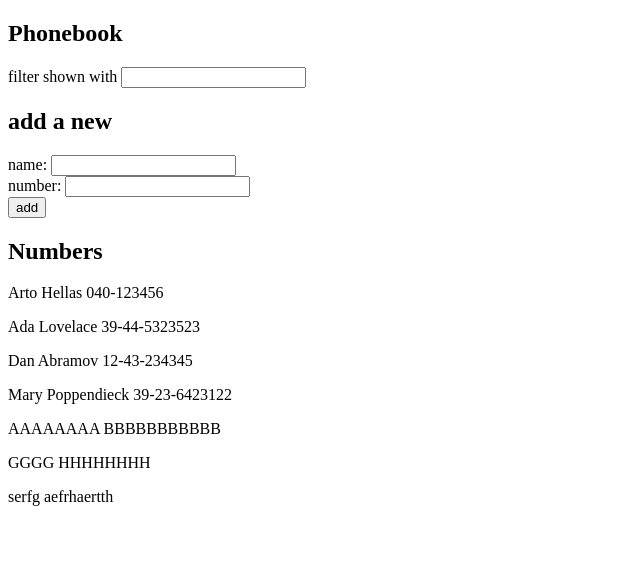
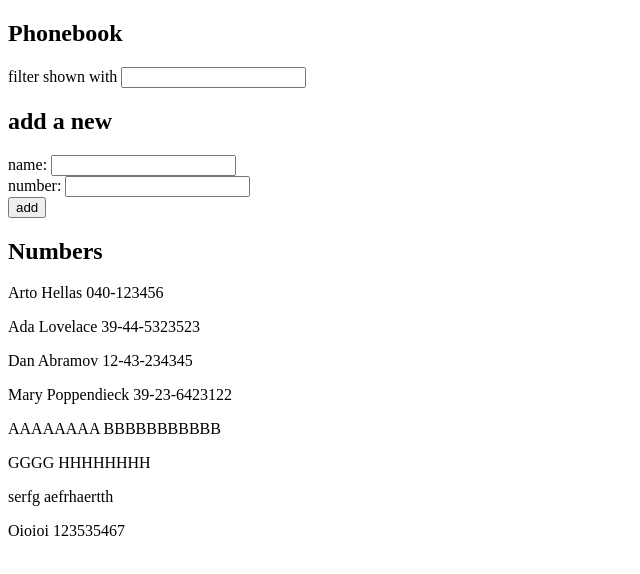
Before and after one commit to AndreDutraDCC/FullStackOpen, a React (Vite) app in the folder part2/phonebook/: page / in a window 1280 px wide. Shown: the top 574 px of the page, without its empty margins (0-640 px from the left). Built offline with nearby package versions, Linux system fonts and the light colour scheme; data requests are answered from the project's data file.

Commit message:
Exercise 2.13 completed

```diff
--- a/part2/phonebook/db.json
+++ b/part2/phonebook/db.json
@@ -34,6 +34,11 @@
       "id": "ee97",
       "name": "serfg",
       "number": "aefrhaertth"
+    },
+    {
+      "id": "0670",
+      "name": "Oioioi",
+      "number": "123535467"
     }
   ]
 }
--- a/part2/phonebook/src/App.jsx
+++ b/part2/phonebook/src/App.jsx
@@ -1,5 +1,5 @@
 import { useState, useEffect } from 'react'
-import axios from 'axios'
+import personService from './services/persons'
 
 const Persons = ({persons}) => (
   <div>
@@ -34,10 +34,9 @@
   const [nameQuerry, setNameQuerry] = useState('')
 
   useEffect(() => {
-    axios
-      .get('http://localhost:3001/persons')
-      .then(response => {
-        setPersons(response.data)
+    personService.getAll()
+      .then(initialPersons => {
+        setPersons(initialPersons)
       })
   }, [])
 
@@ -56,11 +55,10 @@
       alert(`${newNumber} is already added to phonebook`)
     }
     else{
-      console.log('adding:', newPerson)
-      axios
-        .post('http://localhost:3001/persons', newPerson)
-        .then(response => {
-          setPersons(persons.concat(response.data))
+      personService
+        .create(newPerson)
+        .then(returnedPerson => {
+          setPersons(persons.concat(returnedPerson))
         })
     }
 
--- /dev/null
+++ b/part2/phonebook/src/services/persons.js
@@ -0,0 +1,19 @@
+import axios from 'axios'
+const baseUrl = 'http://localhost:3001/persons'
+
+const getAll = () => {
+    return axios.get(baseUrl)
+                .then(response => response.data)
+}
+
+const create = newObject => {
+    return axios.post(baseUrl, newObject)
+                .then(response => response.data)
+}
+
+const update = (id, newObject) => {
+    return axios.put(`${baseUrl}/${id}`, newObject)
+                .then(response => response.data)
+}
+
+export default {getAll, create, update}
```
